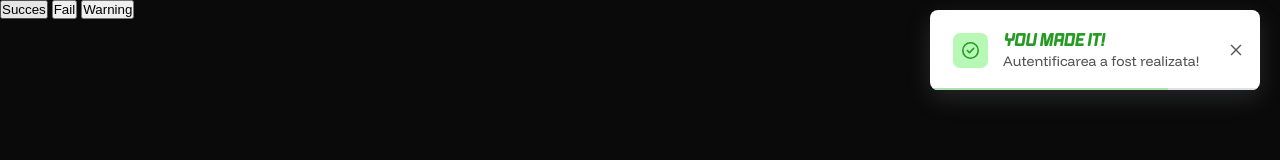
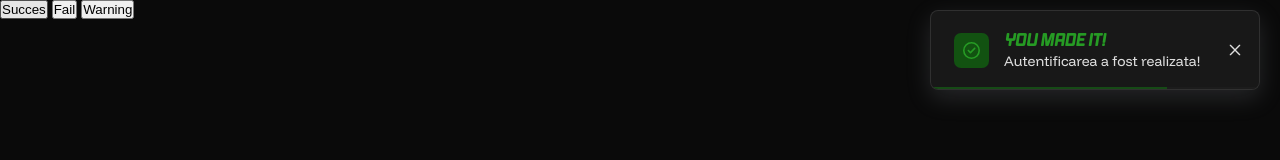
Before and after one commit to negatiwe/ITEC, a plain HTML site: page notifications.html in a window 1280 px wide. Both pictures are taken after a click on the button "Succes". Drawn offline with Linux system fonts and the light colour scheme.

Commit message:
Fixed Notification UI;

```diff
--- a/stylesheet/notifications.css
+++ b/stylesheet/notifications.css
@@ -4,7 +4,10 @@
     border-radius: 8px;
     box-sizing: border-box;
     padding: 10px 15px;
-    background-color: #ffffff;
+    background: rgba(30, 30, 30, 0.75);
+    -webkit-backdrop-filter: blur(20px);
+    backdrop-filter: blur(20px);
+    border: 1px solid rgba(255, 255, 255, 0.1);
     box-shadow: rgba(149, 157, 165, 0.2) 0px 8px 24px;
     position: fixed;
     overflow: hidden;
@@ -55,13 +58,13 @@
 
 .sub-text {
     font-size: 14px;
-    color: #555;
+    color: var(--white);
 }
 
 .cross-icon {
     width: 18px;
     height: 18px;
-    color: #555;
+    color: var(--white);
     cursor: pointer;
 }
 
@@ -71,7 +74,7 @@
     left: 0;
     width: 100%;
     height: 2px;
-    background-color: #e0e0e0;
+    background-color: rgba(30, 30, 30, 0.75);
     overflow: hidden;
 }
 
```
